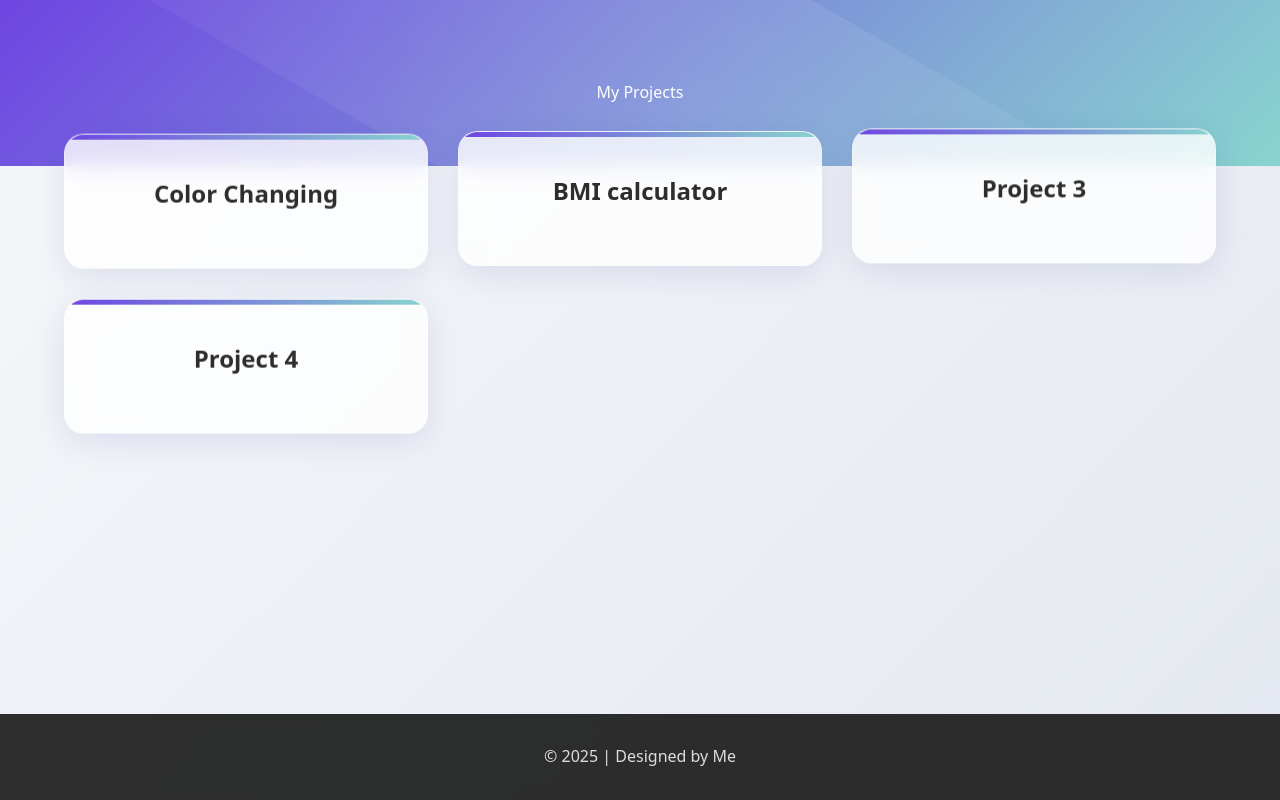
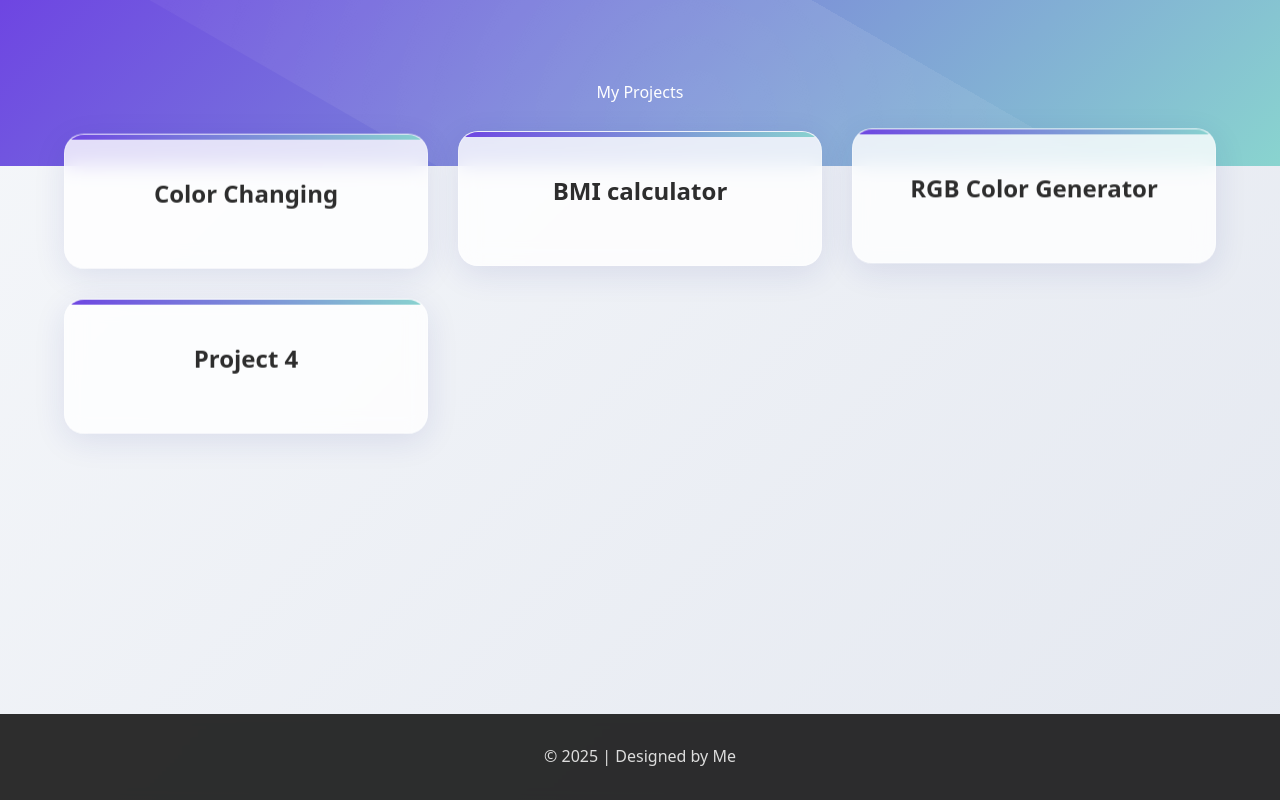
Before and after one commit to najoaa/javascript, a plain HTML site: page index.html in a window 1280 px wide. Drawn offline with Linux system fonts and the light colour scheme.

Commit message:
RGB Color Generator

```diff
--- a/index.html
+++ b/index.html
@@ -20,7 +20,7 @@
       <a href="project-2/index.html" target="_blank">BMI calculator</a>
     </div>
     <div class="project-card">
-      <a href="project-3/index.html" target="_blank">Project 3</a>
+      <a href="project-3/index.html" target="_blank">RGB Color Generator</a>
     </div>
     <div class="project-card">
       <a href="project-4/index.html" target="_blank">Project 4</a>
```
